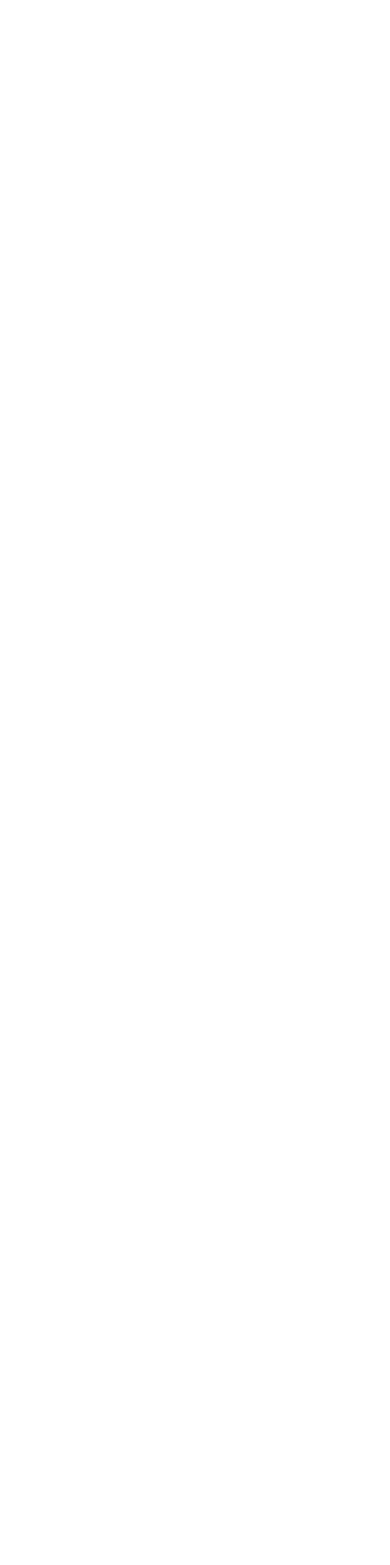
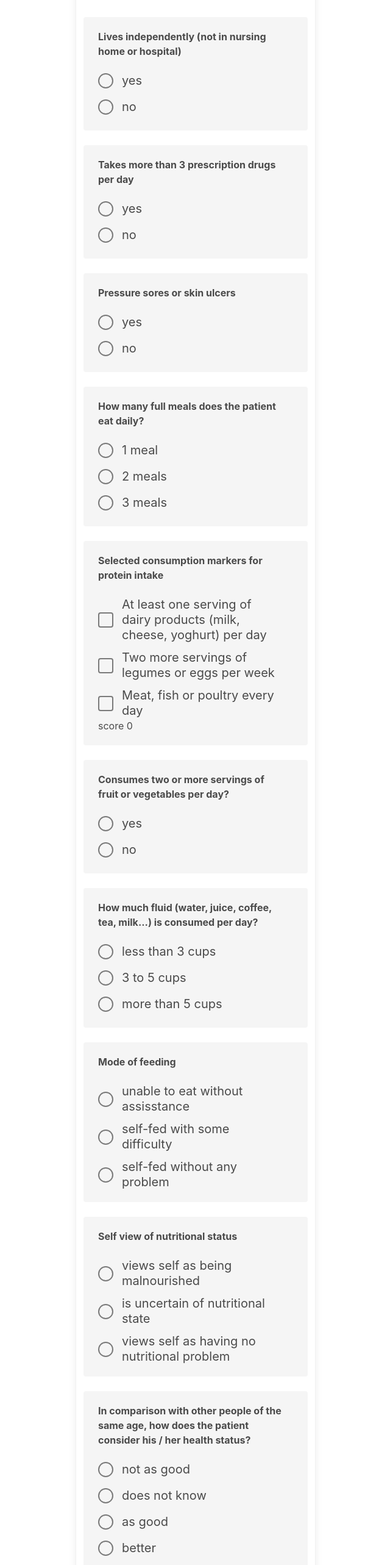
Before and after one commit to likit/icope, a Vue app: page /mna-assessment in a window 1280 px wide. Shown: the part 80-2646 px from the top of the page at 61% size, without its empty margins (319-959 px from the left). Before the commit the page ends 800 px from the top, so only its background shows below. Built offline with nearby package versions, Linux system fonts and the light colour scheme.

Commit message:
added MNA assessment
updated MNA screening

```diff
--- a/src/router/index.js
+++ b/src/router/index.js
@@ -41,6 +41,11 @@ const routes = [
         name: 'MNAScreening',
         component: () => import('../views/MNAScreening')
     },
+    {
+        path: '/mna-assessment',
+        name: 'MNAAssessment',
+        component: () => import('../views/MNAAssessment')
+    },
 ]
 
 const router = new VueRouter({
--- /dev/null
+++ b/src/views/MNAAssessment.vue
@@ -0,0 +1,222 @@
+<template>
+  <div>
+    <section class="section">
+      <div class="container">
+        <div class="columns">
+          <div class="column box is-one-third is-offset-4">
+            <h1 class="title">MNA Assessment</h1>
+            <div class="notification">
+              <strong>Lives independently (not in nursing home or hospital)</strong>
+              <br><br>
+              <b-field>
+                <b-radio size="is-medium" v-model="G" native-value="1">yes</b-radio>
+              </b-field>
+              <b-field>
+                <b-radio size="is-medium" v-model="G" native-value="0">no</b-radio>
+              </b-field>
+            </div>
+            <div class="notification">
+              <strong>Takes more than 3 prescription drugs per day</strong>
+              <br><br>
+              <b-field>
+                <b-radio size="is-medium" v-model="H" native-value="0">yes</b-radio>
+              </b-field>
+              <b-field>
+                <b-radio size="is-medium" v-model="H" native-value="1">no</b-radio>
+              </b-field>
+            </div>
+            <div class="notification">
+              <strong>Pressure sores or skin ulcers</strong>
+              <br><br>
+              <b-field>
+                <b-radio size="is-medium" v-model="I" native-value="0">yes</b-radio>
+              </b-field>
+              <b-field>
+                <b-radio size="is-medium" v-model="I" native-value="1">no</b-radio>
+              </b-field>
+            </div>
+            <div class="notification">
+              <strong>How many full meals does the patient eat daily?</strong>
+              <br><br>
+              <b-field>
+                <b-radio size="is-medium" v-model="J" native-value="0">1 meal</b-radio>
+              </b-field>
+              <b-field>
+                <b-radio size="is-medium" v-model="J" native-value="1">2 meals</b-radio>
+              </b-field>
+              <b-field>
+                <b-radio size="is-medium" v-model="J" native-value="2">3 meals</b-radio>
+              </b-field>
+            </div>
+            <div class="notification">
+              <strong>Selected consumption markers for protein intake</strong>
+              <br><br>
+              <b-field>
+                <b-checkbox size="is-medium" v-model="K" native-value="dairy">At least one serving of dairy products (milk, cheese, yoghurt) per day</b-checkbox>
+              </b-field>
+              <b-field>
+                <b-checkbox size="is-medium" v-model="K" native-value="legumes">Two more servings of legumes or eggs per week</b-checkbox>
+              </b-field>
+              <b-field>
+                <b-checkbox size="is-medium" v-model="K" native-value="meat">Meat, fish or poultry every day</b-checkbox>
+              </b-field>
+              score {{ Kscore }}
+            </div>
+            <div class="notification">
+              <strong>Consumes two or more servings of fruit or vegetables per day?</strong>
+              <br><br>
+              <b-field>
+                <b-radio size="is-medium" v-model="L" native-value="1">yes</b-radio>
+              </b-field>
+              <b-field>
+                <b-radio size="is-medium" v-model="L" native-value="0">no</b-radio>
+              </b-field>
+            </div>
+            <div class="notification">
+              <strong>How much fluid (water, juice, coffee, tea, milk...) is consumed per day?</strong>
+              <br><br>
+              <b-field>
+                <b-radio size="is-medium" v-model="M" native-value="0">less than 3 cups</b-radio>
+              </b-field>
+              <b-field>
+                <b-radio size="is-medium" v-model="M" native-value="0.5">3 to 5 cups</b-radio>
+              </b-field>
+              <b-field>
+                <b-radio size="is-medium" v-model="M" native-value="1.0">more than 5 cups</b-radio>
+              </b-field>
+            </div>
+            <div class="notification">
+              <strong>Mode of feeding</strong>
+              <br><br>
+              <b-field>
+                <b-radio size="is-medium" v-model="N" native-value="0">unable to eat without assisstance</b-radio>
+              </b-field>
+              <b-field>
+                <b-radio size="is-medium" v-model="N" native-value="1">self-fed with some difficulty</b-radio>
+              </b-field>
+              <b-field>
+                <b-radio size="is-medium" v-model="N" native-value="2">self-fed without any problem</b-radio>
+              </b-field>
+            </div>
+            <div class="notification">
+              <strong>Self view of nutritional status</strong>
+              <br><br>
+              <b-field>
+                <b-radio size="is-medium" v-model="O" native-value="0">views self as being malnourished</b-radio>
+              </b-field>
+              <b-field>
+                <b-radio size="is-medium" v-model="O" native-value="1">is uncertain of nutritional state</b-radio>
+              </b-field>
+              <b-field>
+                <b-radio size="is-medium" v-model="O" native-value="2">views self as having no nutritional problem</b-radio>
+              </b-field>
+            </div>
+            <div class="notification">
+              <strong>In comparison with other people of the same age, how does the patient consider his / her health status?</strong>
+              <br><br>
+              <b-field>
+                <b-radio size="is-medium" v-model="P" native-value="0">not as good</b-radio>
+              </b-field>
+              <b-field>
+                <b-radio size="is-medium" v-model="P" native-value="0.5">does not know</b-radio>
+              </b-field>
+              <b-field>
+                <b-radio size="is-medium" v-model="P" native-value="1">as good</b-radio>
+              </b-field>
+              <b-field>
+                <b-radio size="is-medium" v-model="P" native-value="2">better</b-radio>
+              </b-field>
+            </div>
+            <div class="notification">
+              <strong>Mid-arm circumference (MAC) in cm</strong>
+              <br><br>
+              <b-field>
+                <b-radio size="is-medium" v-model="Q" native-value="0">MAC less than 21</b-radio>
+              </b-field>
+              <b-field>
+                <b-radio size="is-medium" v-model="Q" native-value="0.5">MAC 21 to 22</b-radio>
+              </b-field>
+              <b-field>
+                <b-radio size="is-medium" v-model="Q" native-value="1">MAC greater than 22</b-radio>
+              </b-field>
+            </div>
+            <div class="notification">
+              <strong>Calf circumference (CC)</strong>
+              <br><br>
+              <b-field>
+                <b-radio size="is-medium" v-model="R" native-value="0">CC less than 31</b-radio>
+              </b-field>
+              <b-field>
+                <b-radio size="is-medium" v-model="R" native-value="1">CC 31 or greater</b-radio>
+              </b-field>
+            </div>
+            <h1 class="title">
+              Total Score {{ totalScore }}
+            </h1>
+            <p class="notification is-light is-success" v-if="totalScore >= 24">
+              <strong>
+                Normal nutritional status (24-30 points)
+              </strong>
+            </p>
+            <p class="notification is-warning is-light" v-if="totalScore >= 17 && totalScore <= 23.5">
+              <strong>
+                At risk of malnutrition (17-23.5 points)
+              </strong>
+            </p>
+            <p class="notification is-danger is-light" v-if="totalScore < 17">
+              <strong>
+                Malnourished (less than 17 points)
+              </strong>
+            </p>
+          </div>
+        </div>
+        <div class="buttons is-centered">
+          <router-link :to="{ name: 'Menu'}" class="button is-light">Menu</router-link>
+          <button class="button is-success">Save</button>
+        </div>
+      </div>
+    </section>
+  </div>
+</template>
+
+<script>
+export default {
+  name: "MNAAssessment",
+  data () {
+    return {
+      G: null,
+      H: null,
+      I: null,
+      J: null,
+      K: [],
+      L: null,
+      M: null,
+      N: null,
+      O: null,
+      P: null,
+      Q: null,
+      R: null,
+    }
+  },
+  computed: {
+    Kscore () {
+      if (this.K.length < 2)
+        return 0.0
+      if (this.K.length == 2)
+        return 0.5
+      else
+        return 1.0
+    },
+    totalScore () {
+      // TODO: merge the score from the screening phase
+      return parseInt(this.G) + parseInt(this.H) + parseInt(this.I) + parseInt(this.J) +
+          this.Kscore + parseInt(this.L) + parseFloat(this.M) + parseInt(this.N) +
+          parseInt(this.O) + parseInt(this.P) + parseFloat(this.Q) + parseInt(this.R)
+    }
+  }
+}
+</script>
+
+<style scoped>
+
+</style>
--- a/src/views/MNAScreening.vue
+++ b/src/views/MNAScreening.vue
@@ -108,6 +108,9 @@
           <router-link to="/menu">Further assessment >>></router-link>
         </div>
       </div>
+      <div class="buttons is-centered">
+        <router-link :to="{ name: 'Menu'}" class="button is-light">Menu</router-link>
+      </div>
     </div>
   </section>
 </div>
@@ -115,7 +118,7 @@
 
 <script>
 export default {
-  name: "MNA",
+  name: "MNAScreening",
   data () {
     return {
       A: null,
--- a/src/views/Menu.vue
+++ b/src/views/Menu.vue
@@ -23,6 +23,8 @@
                              label="Screening"></b-menu-item>
                 <b-menu-item tag="router-link" :to="{ name: 'MNAScreening' }"
                              label="MNA Screening"></b-menu-item>
+                <b-menu-item tag="router-link" :to="{ name: 'MNAAssessment' }"
+                             label="MNA Assessment"></b-menu-item>
               </b-menu-item>
               <b-menu-item icon="settings" :active="isActive" expanded>
                 <template #label="props">
```
